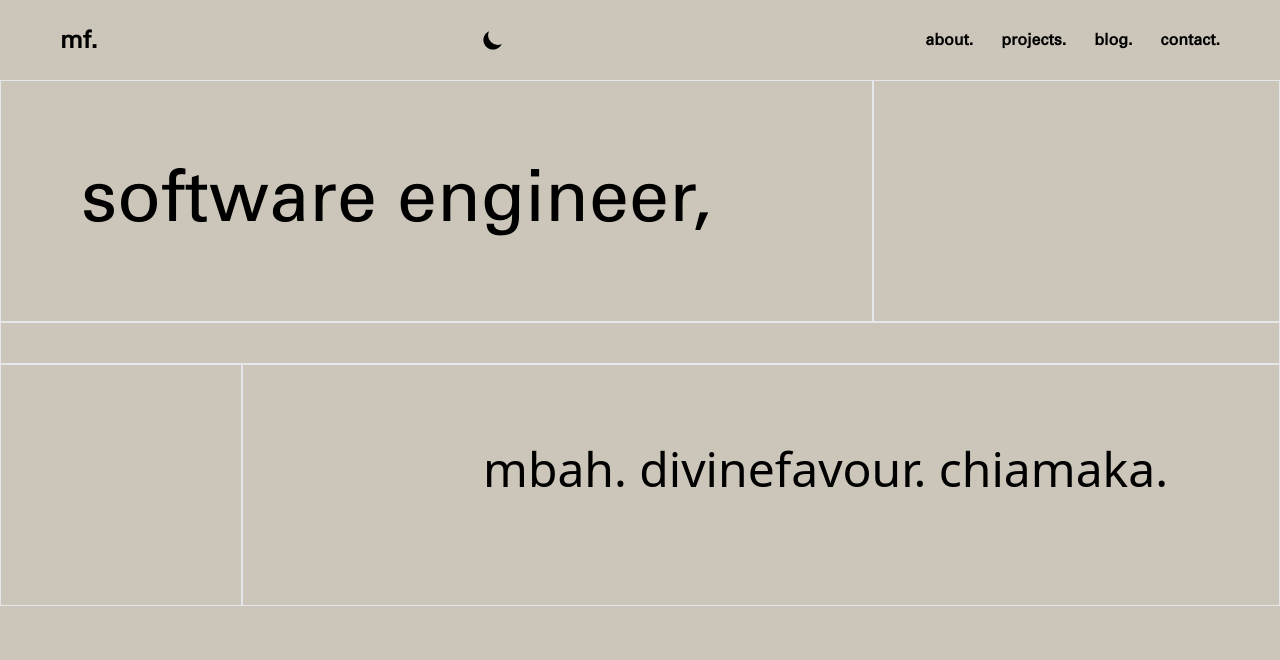
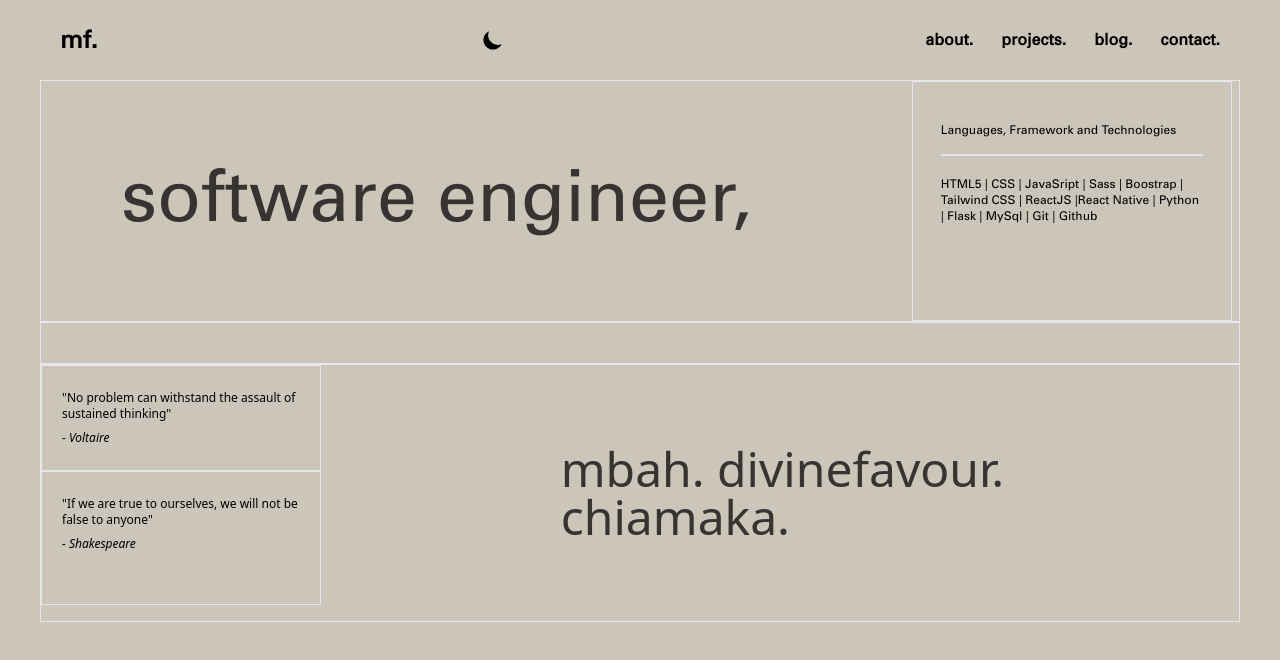
Before and after one commit to mbahfavour/Mbah-s-Portfolio, a React (Create React App) app: page / in a window 1280 px wide. Shown: the top 660 px of the page. Built offline with nearby package versions, Linux system fonts and the light colour scheme.

Commit message:
turned my local images to url

```diff
--- a/src/components/Project.jsx
+++ b/src/components/Project.jsx
@@ -6,7 +6,7 @@ const Project = ({ id, title, description, image, app_url, github_url }) => {
     <div className='w-full md:w-1/2 xl:w-1/3 px-2 border-primary '>
         <div className='w-full h-full bg-primary text-primary text-center px-4 py-8'>
             <h3 class="mb-4 font-bold text-2xl">{title}</h3>
-            <img src={image} alt='project' className='mt-5' />
+            <img src={image} alt={title} className='mt-5 md:h-40' />
             <p className='mt-10'>{description}</p>
             <div className='flex justify-evenly mt-10'>
                 <div className='border border-primary p-3 flex items-center hover:text-secondary hover:bg-secondary'>
--- a/src/data.js
+++ b/src/data.js
@@ -5,7 +5,7 @@ export const projects = [
     id: 1,
     github_url: "https://github.com/mbahfavour/OptoShop",
     app_url: "",
-    image: "./assets/images/optoshop.jpg",
+    image: "https://i.postimg.cc/kM6Rbyn3/optoshop.jpg",
     title: "optoshop.",
     description:
       "A simple landing page for an optometry clinic built using majorly html, css3, JavaScript",
@@ -14,7 +14,7 @@ export const projects = [
     id: 2,
     github_url: "https://github.com/mbahfavour/Personal-Portfolio-1",
     app_url: "",
-    image: "./assets/images/luxe interiors.PNG",
+    image: "https://i.postimg.cc/SRq2WBSZ/luxe-interiors.png",
     title: "luxe. interiors",
     description:
       "A simple landing page for an optometry clinic built using majorly html, css3, JavaScript",
@@ -23,7 +23,7 @@ export const projects = [
     id: 3,
     github_url: "https://github.com/mbahfavour/ToDoly",
     app_url: "",
-    image: "./assets/images/Todoly.PNG",
+    image: "https://i.postimg.cc/RFj1jS7X/Todoly.png",
     title: "todoly.",
     description:
       "A simple landing page for an optometry clinic built using majorly html, css3, JavaScript",
@@ -32,7 +32,7 @@ export const projects = [
     id: 4,
     github_url: "",
     app_url: "",
-    image: "./assets/images/emailimage.png",
+    image: "https://i.postimg.cc/przSS1F5/Portfolio.png",
     title: "newsletter.",
     description:
       "A simple landing page for an optometry clinic built using majorly html, css3, JavaScript",
@@ -42,7 +42,7 @@ export const projects = [
     github_url:
       "https://github.com/mbahfavour/IMSU-Optometry-Clinic-Landing-Page",
     app_url: "",
-    image: "./assets/images/imsu.jpg",
+    image: "https://i.postimg.cc/bJPVtvt4/imsu.jpg",
     title: "eye. clinic. landing. page.",
     description:
       "A simple landing page for an optometry clinic built using majorly html, css3, JavaScript",
@@ -51,7 +51,7 @@ export const projects = [
     id: 6,
     github_url: "https://github.com/mbahfavour/A-Perfumery-Login-Page",
     app_url: "https://perfumeloginpageusingbootstrap.netlify.app/",
-    image: "./assets/images/login page.PNG",
+    image: "https://i.postimg.cc/zG6fwy8t/login-page.png",
     title: "perfumery. login. page",
     description:
       "A simple landing page for an optometry clinic built using majorly html, css3, JavaScript",
--- a/src/index.css
+++ b/src/index.css
@@ -25,6 +25,7 @@
   --color-text-secondary: #000;
   --color-text-accent: #778899;
   --color-bg-button: #778899;
+  --color-bg-input: #4a5361;
   --color-border-primary: #f5f5f5;
 }
 
@@ -34,7 +35,7 @@
   --color-text-primary: #000;
   --color-text-secondary: #f5f5f5 ;
   --color-text-accent: #36454f;
-  /* --color-bg-input: #edf2f7; */
+  --color-bg-input: #edf2f7;
   --color-bg-button: #36454f;
   --color-border-primary: #000;
 }
--- a/src/pages/AboutPage.jsx
+++ b/src/pages/AboutPage.jsx
@@ -1,5 +1,6 @@
 import React from 'react'
 import Divider from '../components/Divider'
+import Footer from '../components/Footer'
 
 
 const AboutPage = () => {
@@ -17,6 +18,9 @@ const AboutPage = () => {
         Duis aute irure dolor in reprehenderit in voluptate velit esse cillum dolore eu fugiat nulla pariatur.
         </p>
       </div>
+      <div className='mt-[240px]'>
+        <Footer />
+      </div>
     </div>
   )
 }
--- a/src/pages/Contacts.jsx
+++ b/src/pages/Contacts.jsx
@@ -1,8 +1,17 @@
-import React from 'react'
+import React, { useState } from 'react'
 import Divider from '../components/Divider'
+import { AiOutlineGithub, AiOutlineLinkedin, AiOutlineMail, AiOutlineTwitter } from 'react-icons/ai';
 
 
 const Contacts = () => {
+
+  const [emailName, setEmailName] = useState('')
+  const [emailAddress, setEmailAddress] = useState('')
+
+  const handleSubmit = (e) => {
+    e.preventDefault();
+  }
+
   return (
     <div className='mt-20 h-screen relative font-univers'>
       <div className='flex items-center justify-center font-extrabold'>
@@ -11,7 +20,39 @@ const Contacts = () => {
         </h1>
       </div>
       <Divider />
-      <div className='mb-auto'>hello</div>
+      <div className='mb-auto md:flex px-20 mt-10'>
+        <div className=''>
+          <div>
+            <h4>Send me an email</h4>
+          </div>
+          <div className=''>
+            <form className='' onSubmit={handleSubmit} >
+              <label>
+                Name:
+                <input type="text" value={emailName}  onChange={(e)=> setEmailName(e.target.value)} />
+              </label>
+              <label>
+                Email Address:
+                <input type="text" value={emailAddress}  onChange={(e)=> setEmailAddress(e.target.value)} />
+              </label>
+              <button type='submit'>Send</button>
+            </form>
+          </div>
+        </div>
+        <div className='mt-10'>
+          <div>
+            <h4 className='text-md ml-10'>connect with me on social media.</h4>
+          </div>
+          <div className='flex mt-5 items-center justify-center'>
+            <div>
+              <AiOutlineMail size={24} />
+            </div>
+            <AiOutlineLinkedin size={24} />
+            <AiOutlineGithub size={24} />
+            <AiOutlineTwitter size={24} />
+          </div>
+        </div>
+      </div>
     </div>
   )
 }
--- a/src/pages/HomePage.jsx
+++ b/src/pages/HomePage.jsx
@@ -3,17 +3,37 @@ import React from 'react'
 
 const HomePage = () => {
   return (
-    <div className='border'>
+    <div className='border md:mx-10'>
       <div className='flex h-40  text-5xl md:text-7xl font-univers'>
-        <h1 className=' font-normal px-20 pt-20 md:p-20'>software engineer,</h1>
-        <div className='border h-60 md:h-60 w-80 md:w-0 md:ml-20'></div>
+        <h1 className=' font-normal px-20 pt-20 md:p-20 animate-pulse'>software engineer,</h1>
+        <div className='border h-60 md:h-60 w-80 md:ml-20'>
+          <div className='mt-3 md:mt-10 px-5 md:px-7'>
+            <h4 className='text-xs'>Languages, Framework and Technologies</h4>
+            <div className='border mt-2 md:mt-4'></div>
+            <div className='text-xs mt-5 leading-4'>
+              <p>HTML5 | CSS | JavaSript | Sass | Boostrap | Tailwind CSS | ReactJS |React Native | Python | Flask |
+                MySql | Git | Github
+              </p>
+            </div>
+          </div>
+        </div>
       </div>
       <div className='border mt-20 md:mt-20'></div>
       <div className='border mt-5 md:mt-10'></div>
 
-      <div className='flex  md:pl-60 text-3xl md:text-5xl'>
-        <div className='border h-60 md:h-60 w-80 md:w-0'></div>
-        <h1 className='font-normal md:ml-40 px-20 md:p-20 py-10'>mbah. divinefavour. chiamaka.</h1>
+      <div className='flex text-3xl md:text-5xl'>
+        <div className='border h-60 md:h-60 w-80'>
+          <div className='mt-6 px-5'>
+            <p className='text-xs'>"No problem can withstand the assault of sustained thinking"</p>
+            <h4 className='text-xs italic mt-2'>- Voltaire</h4>
+          </div>
+          <div className='border mt-6'></div>
+          <div className='mt-6 px-5'>
+            <p className='text-xs'>"If we are true to ourselves, we will not be false to anyone"</p>
+            <h4 className='text-xs italic mt-2'>- Shakespeare</h4>
+          </div>
+        </div>
+        <h1 className='font-normal md:ml-40 px-20 md:p-20 py-10 animate-pulse'>mbah. divinefavour. chiamaka.</h1>
       </div>
     </div>
   )
--- a/src/pages/ProjectsPage.jsx
+++ b/src/pages/ProjectsPage.jsx
@@ -16,7 +16,7 @@ const ProjectsPage = ({ projects }) => {
         <div className='flex flex-wrap'>
           {projects.map((project) => {
             return(
-              <Project key={project.id} {...project}/>
+              <Project key={project.id} image={project.image} {...project}/>
             )
           })}
         </div>
```
